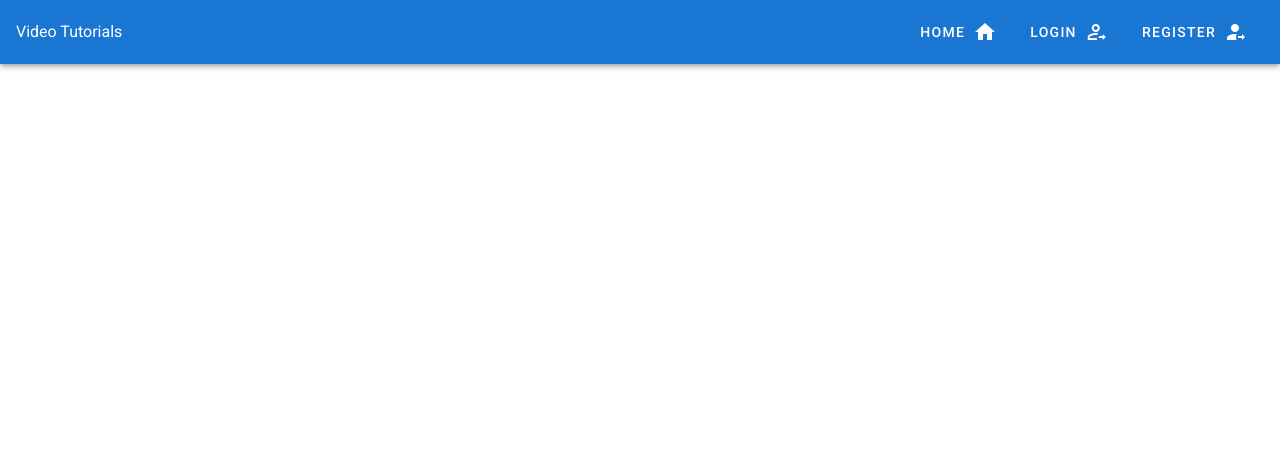
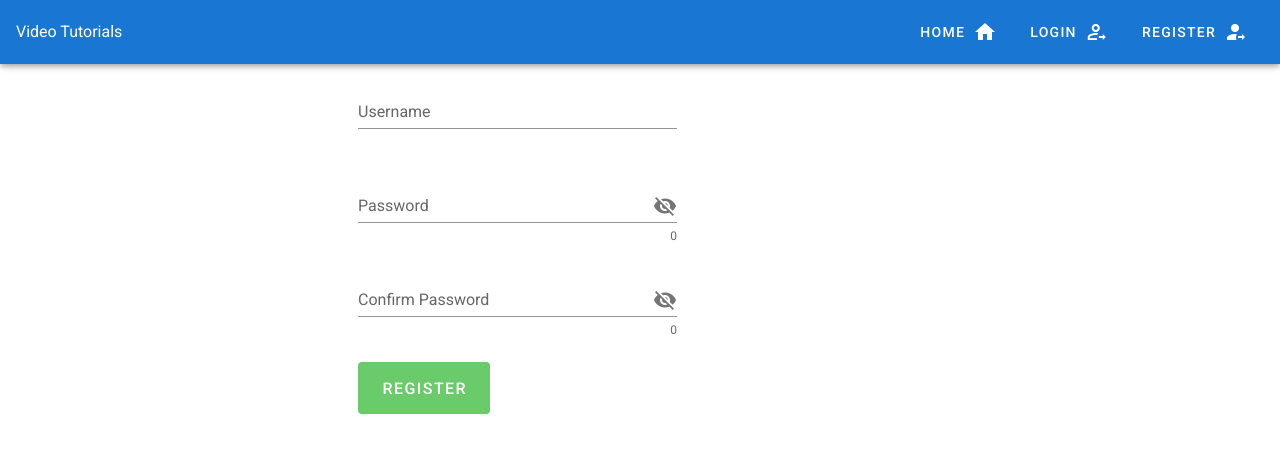
Before and after one commit to presiyan-peev/video-tutorial-register, a Vue app: page /register in a window 1280 px wide. Shown: the top 452 px of the page. Built offline with nearby package versions, Linux system fonts and the light colour scheme.

Commit message:
add guest pages

```diff
--- /dev/null
+++ b/src/components/LoginComponent.vue
@@ -0,0 +1,68 @@
+<template>
+  <div class="loginComponent">
+    <v-row>
+        <v-col cols="0" sm="3" md="3">
+        </v-col>
+        <v-col cols="12" sm="6" md="6">
+            <v-card class="px-4" flat>
+                <v-card-text>
+                    <v-form ref="loginForm" v-model="valid" lazy-validation>
+                        <v-row>
+                            <v-col cols="12" sm="7" md="7">
+                                <v-text-field v-model="userName" :rules="[rules.required]" label="Username" maxlength="20" required></v-text-field>
+                            </v-col>
+                            <v-col cols="12" sm="7" md="7">
+                                <v-text-field v-model="password" :append-icon="show1 ? 'mdi-eye' : 'mdi-eye-off'" :rules="[rules.required, rules.min]" :type="show1 ? 'text' : 'password'" name="input-10-1" label="Password" hint="At least 8 characters" counter @click:append="show1 = !show1"></v-text-field>
+                            </v-col>
+                        </v-row>
+                        <v-row>
+                            <v-col class="d-flex mr-auto" cols="6" sm="3" xsm="3">
+                                <v-btn x-large block depressed :disabled="!valid" color="success" @click="validate">Login</v-btn>
+                            </v-col>
+                        </v-row>
+                    </v-form>
+                </v-card-text>
+            </v-card>
+        </v-col>
+        <v-col cols="0" sm="3" md="3">
+        </v-col>
+    </v-row>
+  </div>
+</template>
+
+<script>
+export default {
+    // https://www.codeply.com/p/hBkZaWgmnk
+  name: 'loginComponent',
+computed: {
+    passwordMatch() {
+      return () => this.password === this.verify || "Password must match";
+    }
+  },
+  methods: {
+    validate() {
+      if (this.$refs.loginForm.validate()) {
+        // submit form to server/API here...
+      }
+    },
+    reset() {
+      this.$refs.form.reset();
+    },
+    resetValidation() {
+      this.$refs.form.resetValidation();
+    }
+  },
+  data: () => ({
+    valid: true,
+
+    userName: "",
+    password: "",
+    verify: "",
+    show1: false,
+    rules: {
+      required: value => !!value || "Required.",
+      min: v => (v && v.length >= 8) || "Min 8 characters"
+    }
+  })
+};
+</script>
--- /dev/null
+++ b/src/components/registerpage/RegisterGuest.vue
@@ -0,0 +1,71 @@
+<template>
+  <div class="registerGuest">
+    <v-row>
+        <v-col cols="0" sm="3" md="3">
+        </v-col>
+        <v-col cols="12" sm="6" md="6">
+            <v-card class="px-4" flat>
+                <v-card-text>
+                    <v-form ref="registerForm" v-model="valid" lazy-validation>
+                        <v-row>
+                            <v-col cols="12" sm="7" md="7">
+                                <v-text-field v-model="userName" :rules="[rules.required]" label="Username" maxlength="20" required></v-text-field>
+                            </v-col>
+                            <v-col cols="12" sm="7" md="7">
+                                <v-text-field v-model="password" :append-icon="show1 ? 'mdi-eye' : 'mdi-eye-off'" :rules="[rules.required, rules.min]" :type="show1 ? 'text' : 'password'" name="input-10-1" label="Password" hint="At least 8 characters" counter @click:append="show1 = !show1"></v-text-field>
+                            </v-col>
+                            <v-col cols="12" sm="7" md="7">
+                                <v-text-field block v-model="verify" :append-icon="show1 ? 'mdi-eye' : 'mdi-eye-off'" :rules="[rules.required, passwordMatch]" :type="show1 ? 'text' : 'password'" name="input-10-1" label="Confirm Password" counter @click:append="show1 = !show1"></v-text-field>
+                            </v-col>
+                        </v-row>
+                        <v-row>
+                            <v-col class="d-flex mr-auto" cols="6" sm="3" xsm="3">
+                                <v-btn x-large block depressed :disabled="!valid" color="success lighten-1" @click="validate">Register</v-btn>
+                            </v-col>
+                        </v-row>
+                    </v-form>
+                </v-card-text>
+            </v-card>
+        </v-col>
+        <v-col cols="0" sm="3" md="3">
+        </v-col>
+    </v-row>
+  </div>
+</template>
+
+<script>
+export default {
+    // https://www.codeply.com/p/hBkZaWgmnk
+  name: 'RegisterGuest',
+computed: {
+    passwordMatch() {
+      return () => this.password === this.verify || "Password must match";
+    }
+  },
+  methods: {
+    validate() {
+      if (this.$refs.loginForm.validate()) {
+        // submit form to server/API here...
+      }
+    },
+    reset() {
+      this.$refs.form.reset();
+    },
+    resetValidation() {
+      this.$refs.form.resetValidation();
+    }
+  },
+  data: () => ({
+    valid: true,
+
+    userName: "",
+    password: "",
+    verify: "",
+    show1: false,
+    rules: {
+      required: value => !!value || "Required.",
+      min: v => (v && v.length >= 8) || "Min 8 characters"
+    }
+  })
+};
+</script>
--- a/src/router/index.js
+++ b/src/router/index.js
@@ -10,11 +10,8 @@ Vue.use(VueRouter)
   {
     path: '/',
     name: 'Home',
-    component: Home
-  },
-  {
-    path: '/home',
-    redirect: '/'
+    component: Home,
+    alias: '/home'
   },
   {
     path: '/login',
--- a/src/views/public/Login.vue
+++ b/src/views/public/Login.vue
@@ -0,0 +1,15 @@
+<template>
+  <div class="register">
+    <LoginComponent />
+  </div>
+</template>
+
+<script>
+import LoginComponent from "@/components/LoginComponent.vue";
+export default {
+  name: "Register",
+  components: {
+    LoginComponent
+  },
+};
+</script>
--- a/src/views/public/Register.vue
+++ b/src/views/public/Register.vue
@@ -0,0 +1,15 @@
+<template>
+  <div class="register">
+    <RegisterGuest />
+  </div>
+</template>
+
+<script>
+import RegisterGuest from "@/components/registerpage/RegisterGuest.vue";
+export default {
+  name: "Register",
+  components: {
+    RegisterGuest
+  },
+};
+</script>
```
